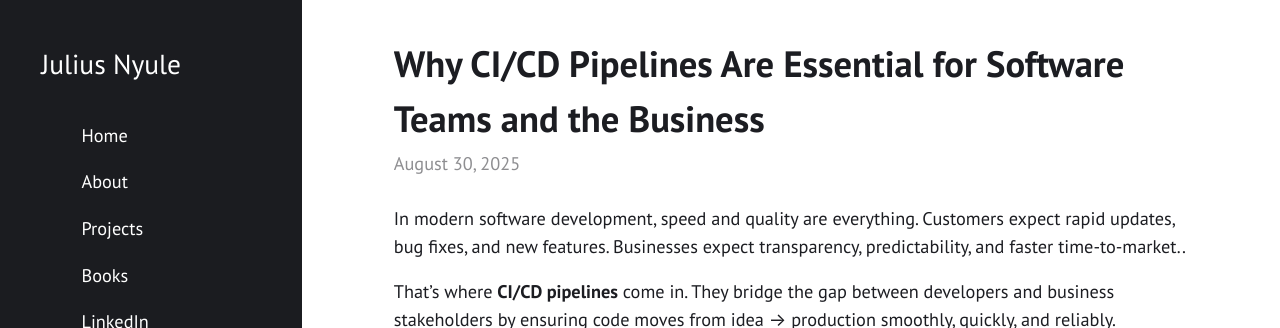
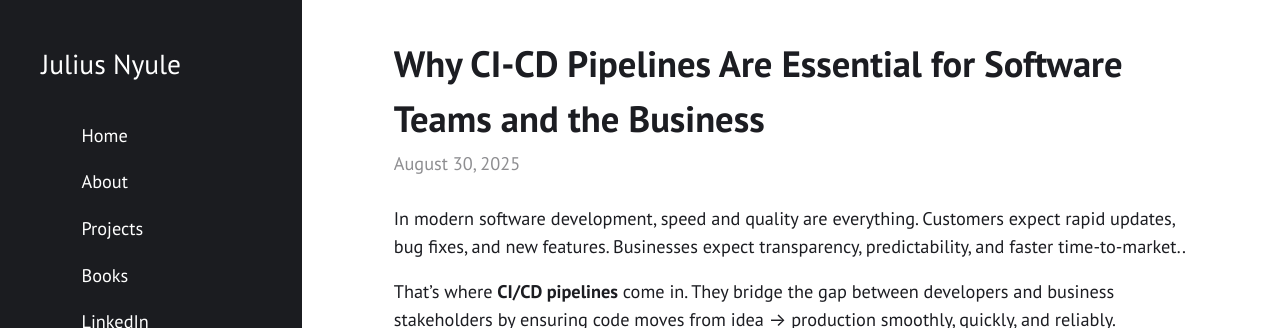
Before and after one commit to gtsofa/gtsofa.github.io, a Jekyll site: the page built from _posts/2025-08-30-why-cicd-are-essential-for-software-teams-and-the-business.md, in a window 1280 px wide and 900 px high, cut to the strip 0-328 px from the top of the window. Built offline with Jekyll 4.4.1, drawn with Linux system fonts in a browser that asks for light colours; nearby versions of some CDN libraries; library files that are not in the unit come from our copies.

```diff
--- a/_posts/2025-08-30-why-cicd-are-essential-for-software-teams-and-the-business.md
+++ b/_posts/2025-08-30-why-cicd-are-essential-for-software-teams-and-the-business.md
@@ -1,6 +1,6 @@
 ---
 layout: post
-title: "Why CI/CD Pipelines Are Essential for Software Teams and the Business"
+title: "Why CI-CD Pipelines Are Essential for Software Teams and the Business"
 date: 2025-08-30
 comments: true
 tags: [CICD, SoftwareDevelopment, DevOps, Agile, ContinuousIntegration, ContinuousDelivery, iOSDevelopment]
```
